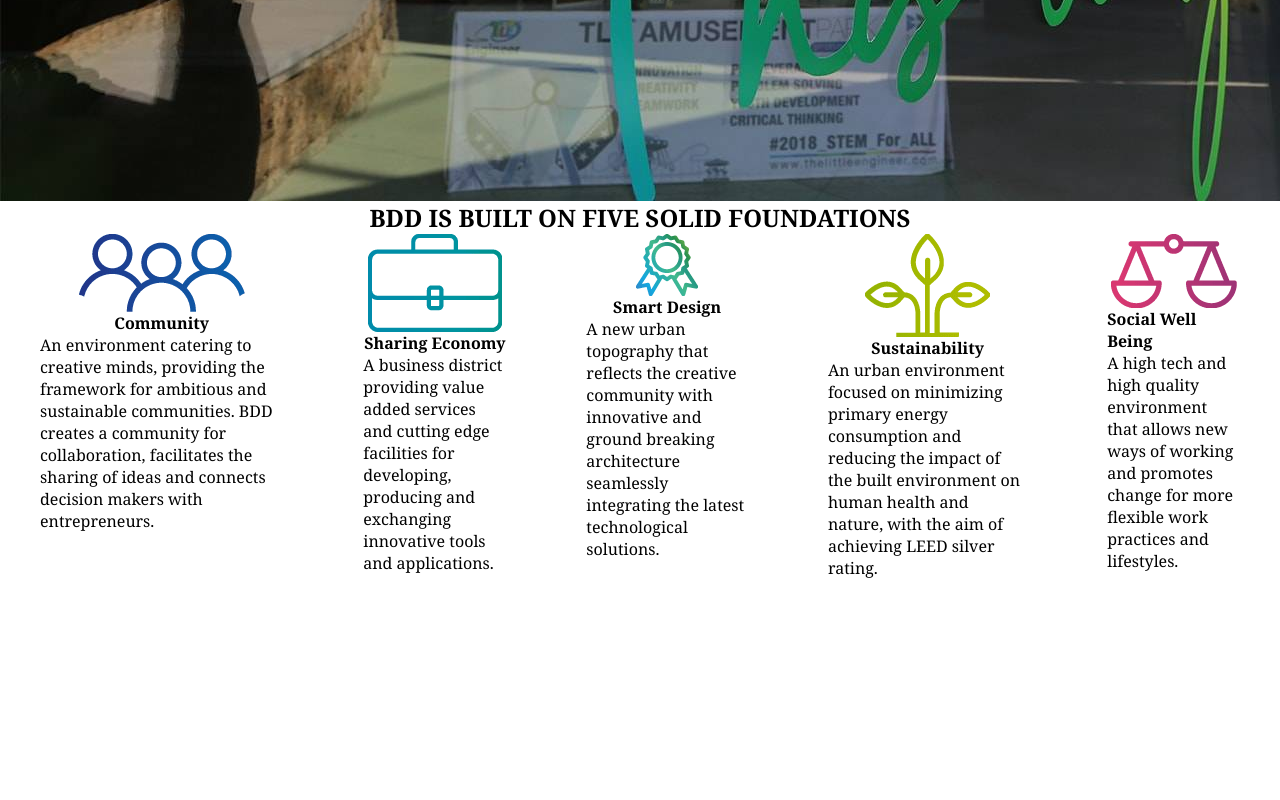
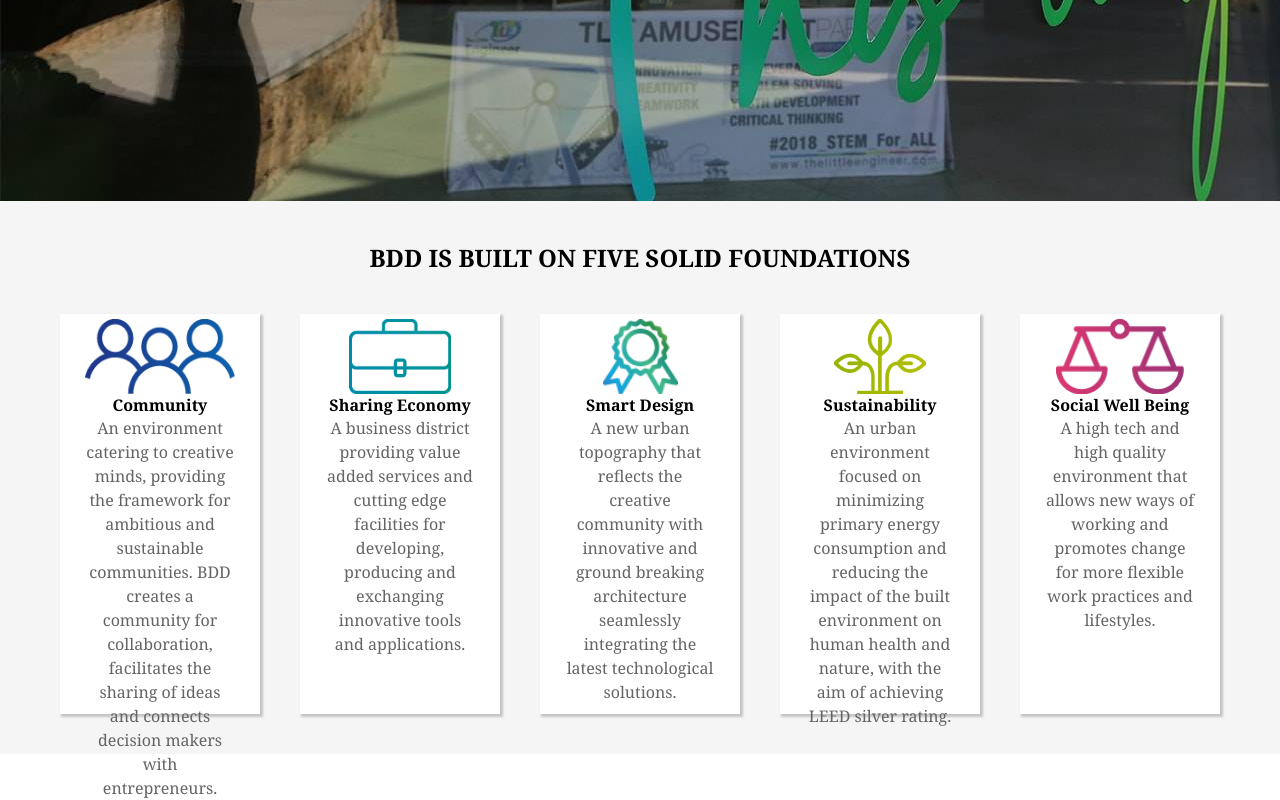
Before and after one commit to Moe-Karim/bdd, a plain HTML site: page index.html in a window 1280 px wide. Shown: the part 823-1623 px from the top of the page. Before the commit the page ends 1402 px from the top, so only its background shows below. Drawn offline with Linux system fonts and the light colour scheme.

Commit message:
Edited: styling and color css files

```diff
--- a/styles/base/colors.css
+++ b/styles/base/colors.css
@@ -1,3 +1,12 @@
 .primary-bg-color{
     background-color: #046bd2;
 }
+.secondary-bg-color{
+    background-color: #F5F5F5;
+}
+.primary-txt-color{
+    color: white;
+}
+.secondary-txt-color{
+    color: #646464;
+}
--- a/styles/base/section.css
+++ b/styles/base/section.css
@@ -36,7 +36,45 @@ header{
 }
 header  h2{
     font-size: 35px;
-    color: white;
     text-align: center;
     font-weight: bolder;
 }
+.foundation{
+    margin: 40px;
+}
+.foundation > div{
+    text-align: center;
+    font-size: 16px;
+    background-color: white;
+    height: 400px;
+    width: 20%;
+    padding: 5px;
+    box-shadow: 2px 2px 2px 1px rgb(0 0 0 / 20%);
+}
+.foundation >div>div>img{
+    height: 75px;
+    width: 100%;
+
+}
+.foundation >div>div>p{
+    line-height: 1.5;
+}
+.community:hover{
+    background-color: #DCE8EF;
+}
+.economy:hover{
+    background-color:#DCEBEC;
+
+}
+.design:hover{
+    background-color: #EFF5F1;
+
+}
+.sustainability:hover{
+    background-color: #ECEFDC;
+
+}
+.social:hover{
+    background-color: #F6E2E7;
+
+}
```
